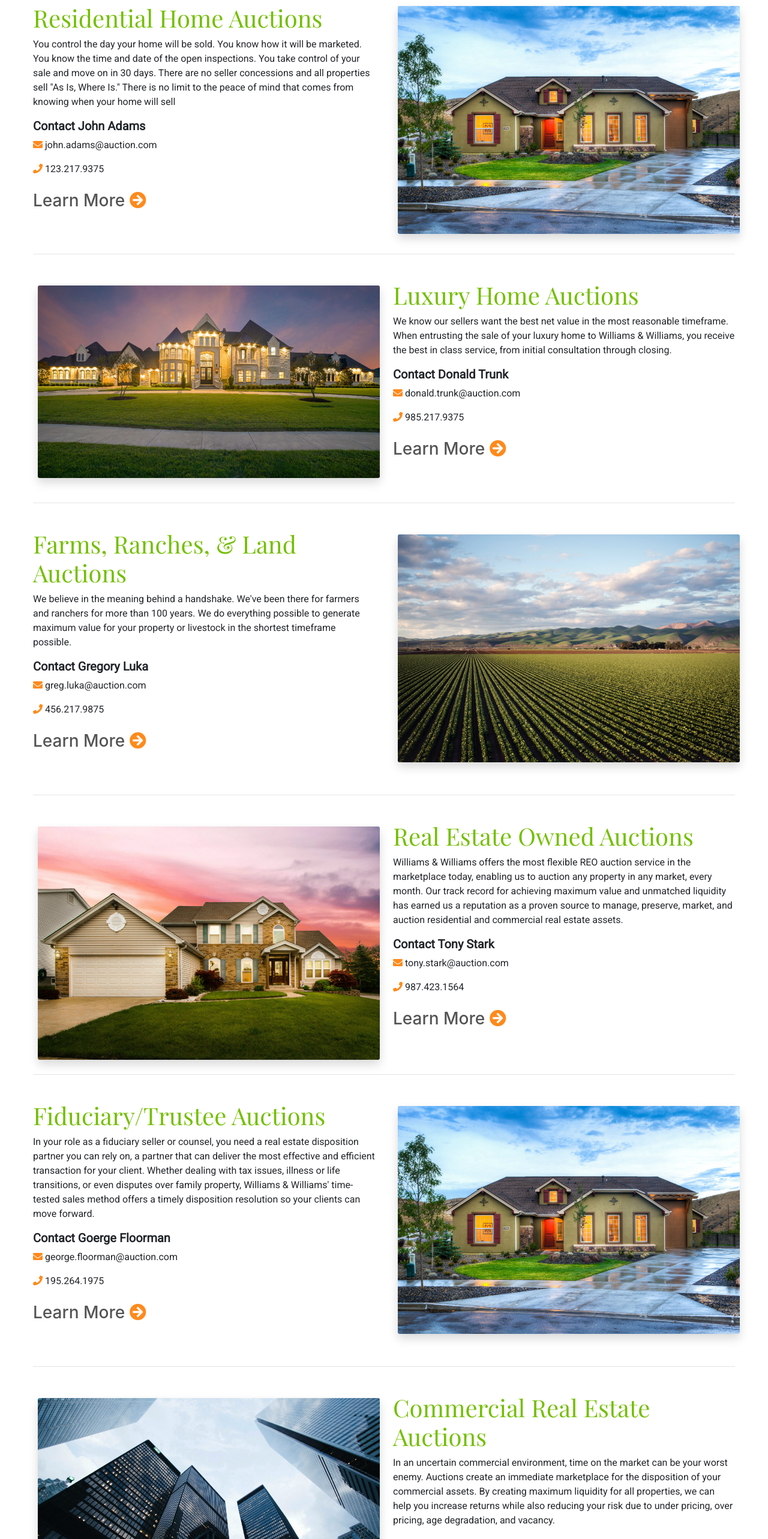
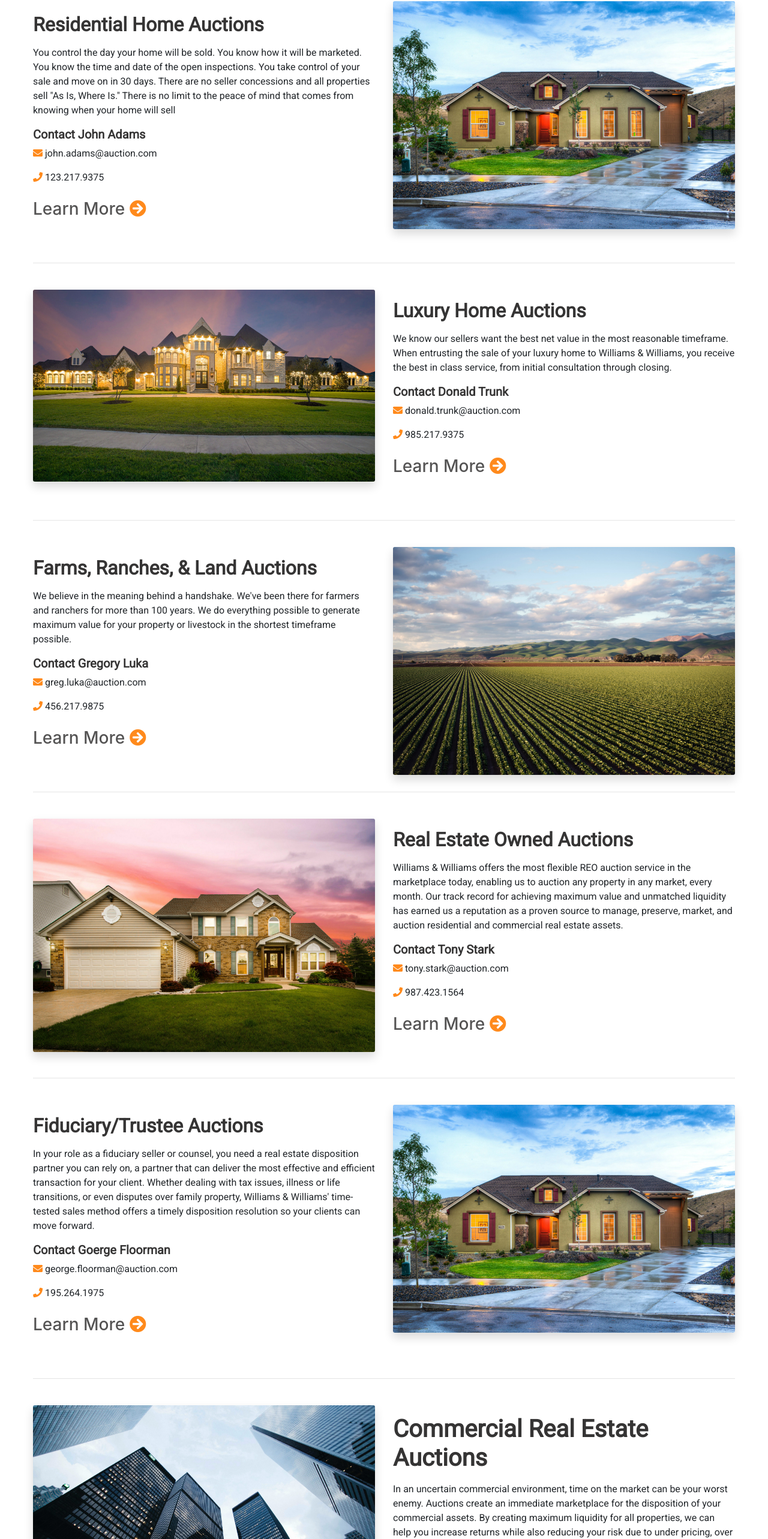
Before and after one commit to DavidHut13/RealEstate-Website, a Vue app: page /sell in a window 1280 px wide. Shown: the part 218-2784 px from the top of the page at 60% size. Built offline with nearby package versions, Linux system fonts and the light colour scheme; no server answers.

Commit message:
fixed responsiveness of buy filter

```diff
--- a/src/components/card.vue
+++ b/src/components/card.vue
@@ -108,7 +108,7 @@ export default {
 
 @media (max-width:575px) {
      .houseImg {
-          height: 405px;
+          height: 230px;
      }
 }
 
--- a/src/views/Home.vue
+++ b/src/views/Home.vue
@@ -16,7 +16,7 @@
     <b-container>
         <!-- Upcoming Events Carousel -->
         <b-col cols="4" sm="8" class="mt-5">
-            <h2 class="LiveTitle">Luxury Properties</h2>
+            <h2 class="title">Luxury Properties</h2>
         </b-col>
         <b-row>
             <b-col cols="12" class="mb-5">
@@ -30,7 +30,7 @@
 
         <!-- Live Events Carousel -->
         <b-col cols="4" sm="8" class="mt-5">
-            <h2 class="LiveTitle">Nearby Auctions</h2>
+            <h2 class="title">Nearby Auctions</h2>
         </b-col>
         <b-row>
             <b-col cols="12" class="mb-5">
@@ -153,7 +153,7 @@ export default {
     font-family: 'Roboto', sans-serif;
 }
 
-.LiveTitle {
+.title {
     padding-top: 20px;
     padding-bottom: 10px;
     font-size: 34px;
--- a/src/views/Sell.vue
+++ b/src/views/Sell.vue
@@ -8,29 +8,28 @@
             </b-col>
             <b-row class="mt-5">
                 <b-col class="test info mt-1 mb-5 residential_info" cols="12" lg="6">
-                    <h1 class="pic_title">Residential Home Auctions</h1>
+                    <h2 class="pic_title my-3">Residential Home Auctions</h2>
                     <p>You control the day your home will be sold. You know how it will be marketed. You know the time and date of the open inspections. You take control of your sale and move on in 30 days. There are no seller concessions and all properties sell "As Is, Where Is." There is no limit to the peace of mind that comes from knowing when your home will sell</p>
-                    <h5 class="contact_name">Contact John Adams</h5>
+                    <h5 class="contact">Contact John Adams</h5>
                     <p><i class="orange fas fa-envelope"></i> john.adams@auction.com</p>
                     <p><i class="orange fas fa-phone"></i> 123.217.9375</p>
-                        <b-link class="learn_link" href="https://www.williamsauction.com/sell/residential">
-                            <h3 class="learn_more mt-4">Learn More <i class="orange fas fa-arrow-circle-right"></i></h3>
-                        </b-link>
-                    </div>
+                    <b-link class="learn_link" href="https://www.williamsauction.com/sell/residential">
+                        <h3 class="learn_more mt-4">Learn More <i class="orange fas fa-arrow-circle-right"></i></h3>
+                    </b-link>
                 </b-col>
                 <b-col class="residential_pic" cols="12" lg="6">
-                    <b-card-img src="/img/SELL/architecture-beautiful-driveway-1396132.jpg" class="shadow m-2"></b-card-img>
+                    <b-card-img src="/img/SELL/architecture-beautiful-driveway-1396132.jpg" class="shadow"></b-card-img>
                 </b-col>
                 <b-col class="mb-4" cols="12">
                     <hr>
                 </b-col>
                 <b-col class="mt-1 luxury_pic" cols="12" lg="6">
-                    <b-card-img src="/img/SELL/daniel-barnes-RKdLlTyjm5g-unsplash.jpg" class="shadow m-2"></b-card-img>
+                    <b-card-img src="/img/SELL/daniel-barnes-RKdLlTyjm5g-unsplash.jpg" class="shadow"></b-card-img>
                 </b-col>
                 <b-col class="info mt-1 mb-5 luxury_info" cols="12" lg="6">
-                    <h1 class="pic_title">Luxury Home Auctions</h1>
+                    <h2 class="pic_title  my-3">Luxury Home Auctions</h2>
                     <p>We know our sellers want the best net value in the most reasonable timeframe. When entrusting the sale of your luxury home to Williams & Williams, you receive the best in class service, from initial consultation through closing.</p>
-                    <h5>Contact Donald Trunk</h5>
+                    <h5 class="contact">Contact Donald Trunk</h5>
                     <p><i class="orange fas fa-envelope"></i> donald.trunk@auction.com</p>
                     <p><i class="orange fas fa-phone"></i> 985.217.9375</p>
                     <b-link class="learn_link" href="https://www.williamsauction.com/sell/luxury">
@@ -41,9 +40,9 @@
                     <hr>
                 </b-col>
                 <b-col class="info mt-1 mb-5 farm_info" cols="12" lg="6">
-                    <h1 class="pic_title">Farms, Ranches, & Land Auctions</h1>
+                    <h2 class="pic_title  my-3">Farms, Ranches, & Land Auctions</h2>
                     <p>We believe in the meaning behind a handshake. We've been there for farmers and ranchers for more than 100 years. We do everything possible to generate maximum value for your property or livestock in the shortest timeframe possible.</p>
-                    <h5>Contact Gregory Luka</h5>
+                    <h5 class="contact">Contact Gregory Luka</h5>
                     <p><i class="orange fas fa-envelope"></i> greg.luka@auction.com</p>
                     <p><i class="orange fas fa-phone"></i> 456.217.9875</p>
                     <b-link class="learn_link" href="https://www.williamsauction.com/sell/farm-ranch-land">
@@ -51,18 +50,18 @@
                     </b-link>
                 </b-col>
                 <b-col class="mt-1 farm_pic" cols="12" lg="6">
-                    <b-card-img src="/img/SELL/clouds-country-cropland-974314.jpg" class="shadow m-2"></b-card-img>
+                    <b-card-img src="/img/SELL/clouds-country-cropland-974314.jpg" class="shadow"></b-card-img>
                 </b-col>
                 <b-col class="mb-4" cols="12">
                     <hr>
                 </b-col>
                 <b-col class="mt-1 real_pic" cols="12" lg="6">
-                    <b-card-img src="/img/SELL/architectural-design-architecture-country-home-2287310.jpg" class="shadow m-2"></b-card-img>
+                    <b-card-img src="/img/SELL/architectural-design-architecture-country-home-2287310.jpg" class="shadow"></b-card-img>
                 </b-col>
                 <b-col class="info mt-1 mb-5 real_info mb-5" cols="12" lg="6">
-                    <h1 class="pic_title">Real Estate Owned Auctions</h1>
+                    <h2 class="pic_title  my-3">Real Estate Owned Auctions</h2>
                     <p>Williams & Williams offers the most flexible REO auction service in the marketplace today, enabling us to auction any property in any market, every month. Our track record for achieving maximum value and unmatched liquidity has earned us a reputation as a proven source to manage, preserve, market, and auction residential and commercial real estate assets.</p>
-                    <h5>Contact Tony Stark</h5>
+                    <h5 class="contact">Contact Tony Stark</h5>
                     <p><i class="orange fas fa-envelope"></i> tony.stark@auction.com</p>
                     <p><i class="orange fas fa-phone"></i> 987.423.1564</p>
                     <b-link class="learn_link" href="https://www.williamsauction.com/sell/real-estate-property-disposition">
@@ -73,9 +72,9 @@
                     <hr>
                 </b-col>
                 <b-col class="info mt-1 mb-5 fiduciary_info" cols="12" lg="6">
-                    <h1 class="pic_title">Fiduciary/Trustee Auctions</h1>
+                    <h2 class="pic_title  my-3">Fiduciary/Trustee Auctions</h2>
                     <p>In your role as a fiduciary seller or counsel, you need a real estate disposition partner you can rely on, a partner that can deliver the most effective and efficient transaction for your client. Whether dealing with tax issues, illness or life transitions, or even disputes over family property, Williams & Williams' time-tested sales method offers a timely disposition resolution so your clients can move forward.</p>
-                    <h5>Contact Goerge Floorman</h5>
+                    <h5 class="contact">Contact Goerge Floorman</h5>
                     <p><i class="orange fas fa-envelope"></i> george.floorman@auction.com</p>
                     <p><i class="orange fas fa-phone"></i> 195.264.1975</p>
                     <b-link class="learn_link" href="https://www.williamsauction.com/sell/fiduciary">
@@ -83,18 +82,18 @@
                     </b-link>
                 </b-col>
                 <b-col class="mt-1 fiduciary_pic" cols="12" lg="6">
-                    <b-card-img src="/img/SELL/architecture-beautiful-driveway-1396132.jpg" class="shadow m-2"></b-card-img>
+                    <b-card-img src="/img/SELL/architecture-beautiful-driveway-1396132.jpg" class="shadow"></b-card-img>
                 </b-col>
                 <b-col class="mb-4" cols="12">
                     <hr>
                 </b-col>
                 <b-col class="mt-1 commercial_pic" cols="12" lg="6">
-                    <b-card-img src="/img/SELL/sean-pollock-PhYq704ffdA-unsplash.jpg" class="shadow m-2"></b-card-img>
+                    <b-card-img src="/img/SELL/sean-pollock-PhYq704ffdA-unsplash.jpg" class="shadow"></b-card-img>
                 </b-col>
                 <b-col class="info mt-1 mb-5 commercial_info" cols="12" lg="6">
-                    <h1 class="pic_title">Commercial Real Estate Auctions</h1>
+                    <h1 class="pic_title  my-3">Commercial Real Estate Auctions</h1>
                     <p>In an uncertain commercial environment, time on the market can be your worst enemy. Auctions create an immediate marketplace for the disposition of your commercial assets. By creating maximum liquidity for all properties, we can help you increase returns while also reducing your risk due to under pricing, over pricing, age degradation, and vacancy.</p>
-                    <h5>Contact Steven Apple</h5>
+                    <h5 class="contact">Contact Steven Apple</h5>
                     <p><i class="orange fas fa-envelope"></i> steven.apple@auction.com</p>
                     <p><i class="orange fas fa-phone"></i> 456.654.1264</p>
                     <b-link class="learn_link" href="https://www.williamsauction.com/sell/commercial">
@@ -174,9 +173,11 @@ export default {
         display: none;
     }
 }
-.learn_link{
-    text-decoration:none;
+
+.learn_link {
+    text-decoration: none;
 }
+
 h1.learn_more {
     display: inline;
     text-decoration: none;
@@ -187,7 +188,6 @@ p {
     font-family: 'Roboto', sans-serif;
 
 }
-
 
 h5 {
     font-family: 'Roboto', sans-serif;
@@ -201,11 +201,13 @@ h5 {
 }
 
 .pic_title {
-    font-family: 'Playfair Display', serif;
-    font-weight: 300;
-    color: #74BF01;
+    font-weight: bold;
+    font-family: 'Roboto', sans-serif;
+    color: rgb(53, 52, 52);
 }
-
+.contact{
+   color: rgb(53, 52, 52);
+}
 .commercial_info {
     margin-bottom: 15%;
 }
```
Also changed, not shown: src/views/Buy/buy.vue (+53 -2 lines), public/img/Home/backyard-lights-property-32870.jpg.
